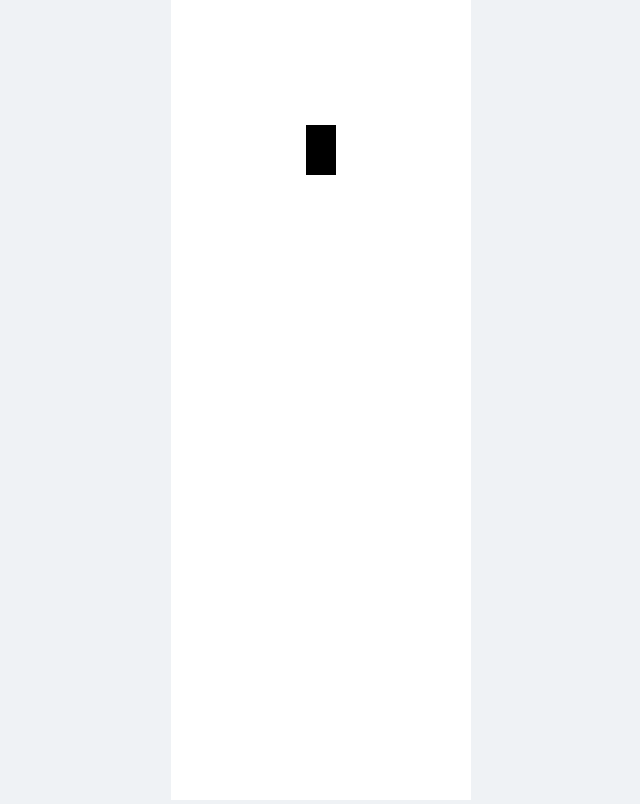
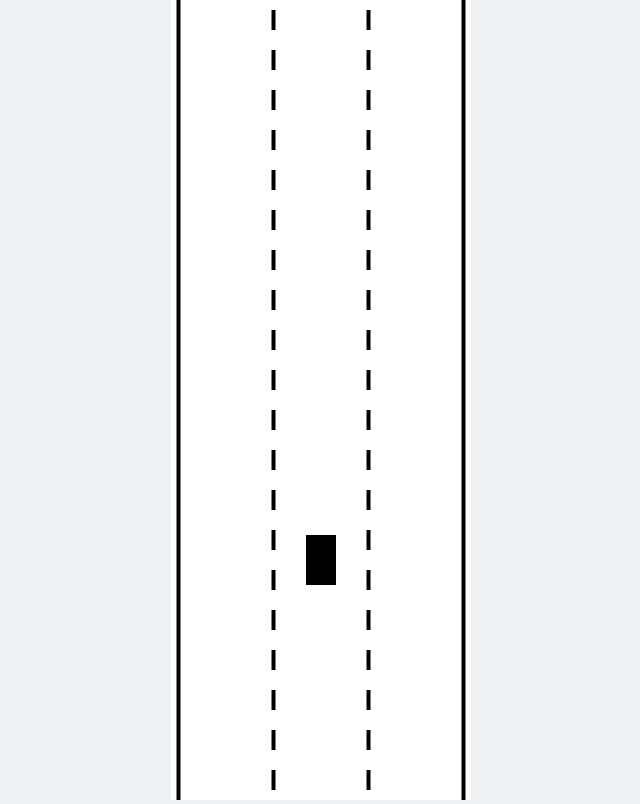
Before and after one commit to parth127/self-driving-car-simulator, a plain HTML site: page index.html in a window 1280 px wide. Shown: the whole page, without its empty margins (319-959 px from the left). Drawn offline with Linux system fonts and the light colour scheme.

Commit message:
Defining the Road

```diff
--- a/index.html
+++ b/index.html
@@ -9,6 +9,8 @@
   </head>
   <body>
     <canvas id="myCanvas"> </canvas>
+    <script src="utils.js"></script>
+    <script src="road.js"></script>
     <script src="controls.js"></script>
     <script src="car.js"></script>
     <script src="index.js"></script>
--- a/index.js
+++ b/index.js
@@ -6,8 +6,11 @@ canvas.width = 300;
 // Create a new stage and point it at our canvas:
 const ctx = canvas.getContext("2d");
 
+//Create a new road object
+const road = new Road(canvas.width / 2, canvas.width * 0.95);
+
 //create a car object
-const car = new Car(150, 150, 30, 50);
+const car = new Car(road.getLaneCenter(1), 150, 30, 50);
 car.draw(ctx);
 
 //animate the car
@@ -17,6 +20,13 @@ animate();
 function animate() {
   car.update();
   canvas.height = window.innerHeight;
+
+  ctx.save();
+  ctx.translate(0, -car.positionY + canvas.height * 0.7);
+
+  road.draw(ctx);
   car.draw(ctx);
+
+  ctx.restore();
   requestAnimationFrame(animate);
 }
--- /dev/null
+++ b/road.js
@@ -0,0 +1,56 @@
+//Create a new class named Road
+class Road {
+  constructor(x, width, laneCount = 3) {
+    this.x = x;
+    this.width = width;
+    this.laneCount = laneCount;
+
+    this.left = x - width / 2;
+    this.right = x + width / 2;
+
+    const infinity = 1000000;
+
+    this.top = -infinity;
+    this.bottom = infinity;
+
+    const topLeft = { x: this.left, y: this.top };
+    const topRight = { x: this.right, y: this.top };
+    const bottomLeft = { x: this.left, y: this.bottom };
+    const bottomRight = { x: this.right, y: this.bottom };
+
+    this.borders = [
+      [topLeft, bottomLeft],
+      [topRight, bottomRight],
+    ];
+  }
+
+  getLaneCenter(laneIndex) {
+    const laneWidth = this.width / this.laneCount;
+    return this.left + laneWidth / 2 + laneIndex * laneWidth;
+  }
+
+  draw(ctx) {
+    ctx.lineWidth = 4;
+    ctx.strokeStyle = "black";
+
+    for (let i = 1; i <= this.laneCount - 1; i++) {
+      const x = lerp(this.left, this.right, i / this.laneCount);
+
+      ctx.setLineDash([20, 20]);
+
+      ctx.beginPath();
+      ctx.moveTo(x, this.top);
+      ctx.lineTo(x, this.bottom);
+      ctx.stroke();
+    }
+
+    ctx.setLineDash([]);
+
+    this.borders.forEach((border) => {
+      ctx.beginPath();
+      ctx.moveTo(border[0].x, border[0].y);
+      ctx.lineTo(border[1].x, border[1].y);
+      ctx.stroke();
+    });
+  }
+}
--- /dev/null
+++ b/utils.js
@@ -0,0 +1,4 @@
+//Linear interpolation function
+function lerp(a, b, t) {
+  return a + (b - a) * t;
+}
```
Also changed, not shown: 1 other file.
